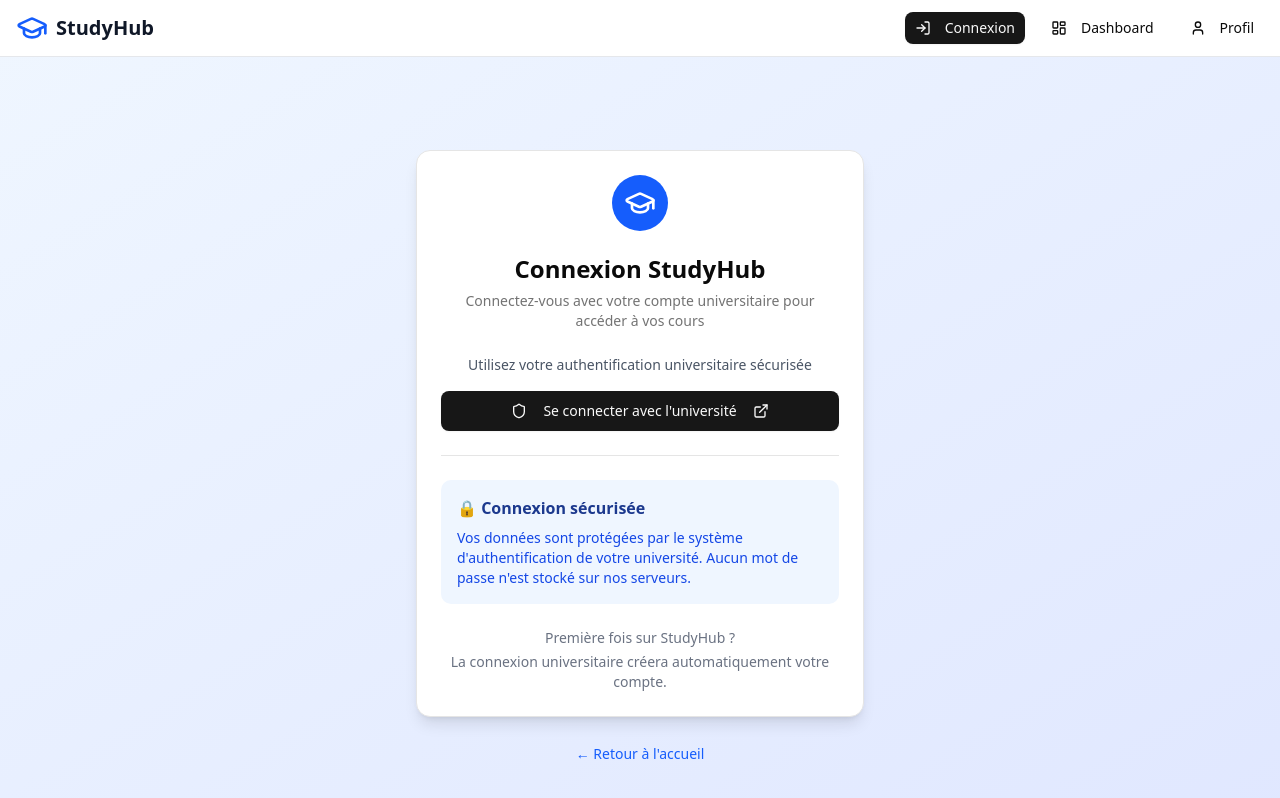
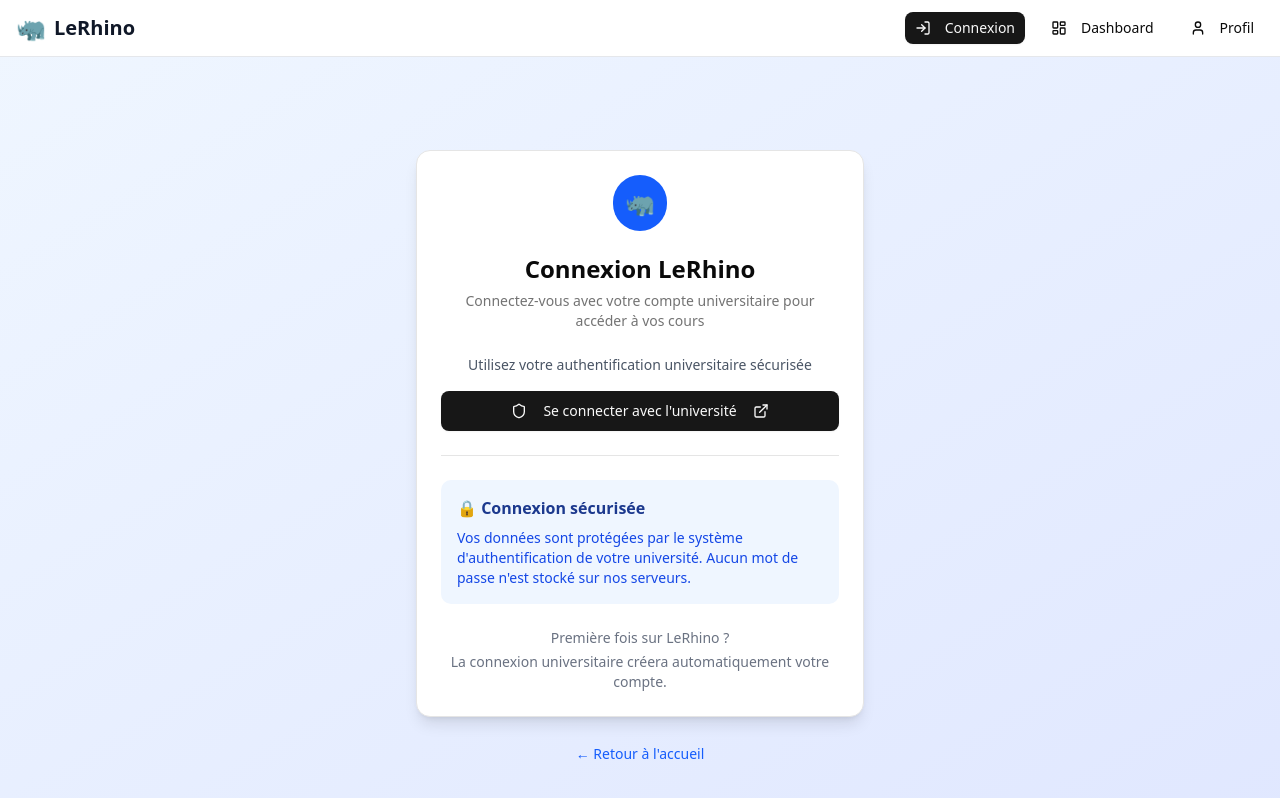
Before and after one commit to Mikawx3/rhino-front, a Next.js app: page /login in a window 1280 px wide. Shown: the top 798 px of the page. Built offline with nearby package versions, Linux system fonts and the light colour scheme.

Commit message:
Change name of the web site to Rhino

```diff
--- a/src/app/layout.js
+++ b/src/app/layout.js
@@ -13,7 +13,7 @@ const geistMono = Geist_Mono({
 });
 
 export const metadata = {
-  title: "StudyHub - Plateforme d'apprentissage intelligente",
+  title: "LeRhino - Plateforme d'apprentissage intelligente",
   description: "Abonnez-vous à des cours et recevez des questions générées par IA pour améliorer votre apprentissage",
 };
 
--- a/src/app/login/page.js
+++ b/src/app/login/page.js
@@ -1,7 +1,7 @@
 import Link from "next/link";
 import { Button } from "@/components/ui/button";
 import { Card, CardContent, CardDescription, CardHeader, CardTitle } from "@/components/ui/card";
-import { GraduationCap, Shield, ExternalLink } from "lucide-react";
+import { Shield, ExternalLink } from "lucide-react";
 
 export default function LoginPage() {
   return (
@@ -11,10 +11,10 @@ export default function LoginPage() {
           <CardHeader className="text-center">
             <div className="flex justify-center mb-4">
               <div className="bg-blue-600 p-3 rounded-full">
-                <GraduationCap className="h-8 w-8 text-white" />
+                <div className="text-white text-2xl">🦏</div>
               </div>
             </div>
-            <CardTitle className="text-2xl font-bold">Connexion StudyHub</CardTitle>
+            <CardTitle className="text-2xl font-bold">Connexion LeRhino</CardTitle>
             <CardDescription>
               Connectez-vous avec votre compte universitaire pour accéder à vos cours
             </CardDescription>
@@ -48,7 +48,7 @@ export default function LoginPage() {
             </div>
 
             <div className="text-center text-sm text-gray-500">
-              <p>Première fois sur StudyHub ?</p>
+              <p>Première fois sur LeRhino ?</p>
               <p className="mt-1">
                 La connexion universitaire créera automatiquement votre compte.
               </p>
--- a/src/app/page.js
+++ b/src/app/page.js
@@ -1,7 +1,7 @@
 import Link from "next/link";
 import { Button } from "@/components/ui/button";
 import { Card, CardContent, CardDescription, CardHeader, CardTitle } from "@/components/ui/card";
-import { GraduationCap, BookOpen, Brain, Mail } from "lucide-react";
+import { BookOpen, Brain, Mail } from "lucide-react";
 
 export default function Home() {
   return (
@@ -11,11 +11,11 @@ export default function Home() {
         <div className="text-center mb-16">
           <div className="flex justify-center mb-6">
             <div className="bg-blue-600 p-4 rounded-full">
-              <GraduationCap className="h-12 w-12 text-white" />
+              <div className="text-white text-4xl">🦏</div>
             </div>
           </div>
           <h1 className="text-4xl md:text-6xl font-bold text-gray-900 mb-4">
-            Bienvenue sur <span className="text-blue-600">StudyHub</span>
+            Bienvenue sur <span className="text-blue-600">LeRhino</span>
           </h1>
           <p className="text-xl text-gray-600 mb-8 max-w-2xl mx-auto">
             La plateforme d'apprentissage intelligente qui vous accompagne dans vos études
--- a/src/components/navigation.jsx
+++ b/src/components/navigation.jsx
@@ -3,7 +3,7 @@
 import Link from "next/link";
 import { usePathname } from "next/navigation";
 import { Button } from "@/components/ui/button";
-import { GraduationCap, User, LayoutDashboard, LogIn } from "lucide-react";
+import { User, LayoutDashboard, LogIn } from "lucide-react";
 import { clsx } from "clsx";
 
 export default function Navigation() {
@@ -19,8 +19,8 @@ export default function Navigation() {
     <nav className="bg-white border-b border-gray-200 px-4 py-3">
       <div className="max-w-7xl mx-auto flex items-center justify-between">
         <Link href="/" className="flex items-center space-x-2">
-          <GraduationCap className="h-8 w-8 text-blue-600" />
-          <span className="text-xl font-bold text-gray-900">StudyHub</span>
+          <div className="text-2xl">🦏</div>
+          <span className="text-xl font-bold text-gray-900">LeRhino</span>
         </Link>
 
         <div className="flex items-center space-x-4">
```
Also changed, not shown: 1 other file (tests, documents, lock files or other folders).
